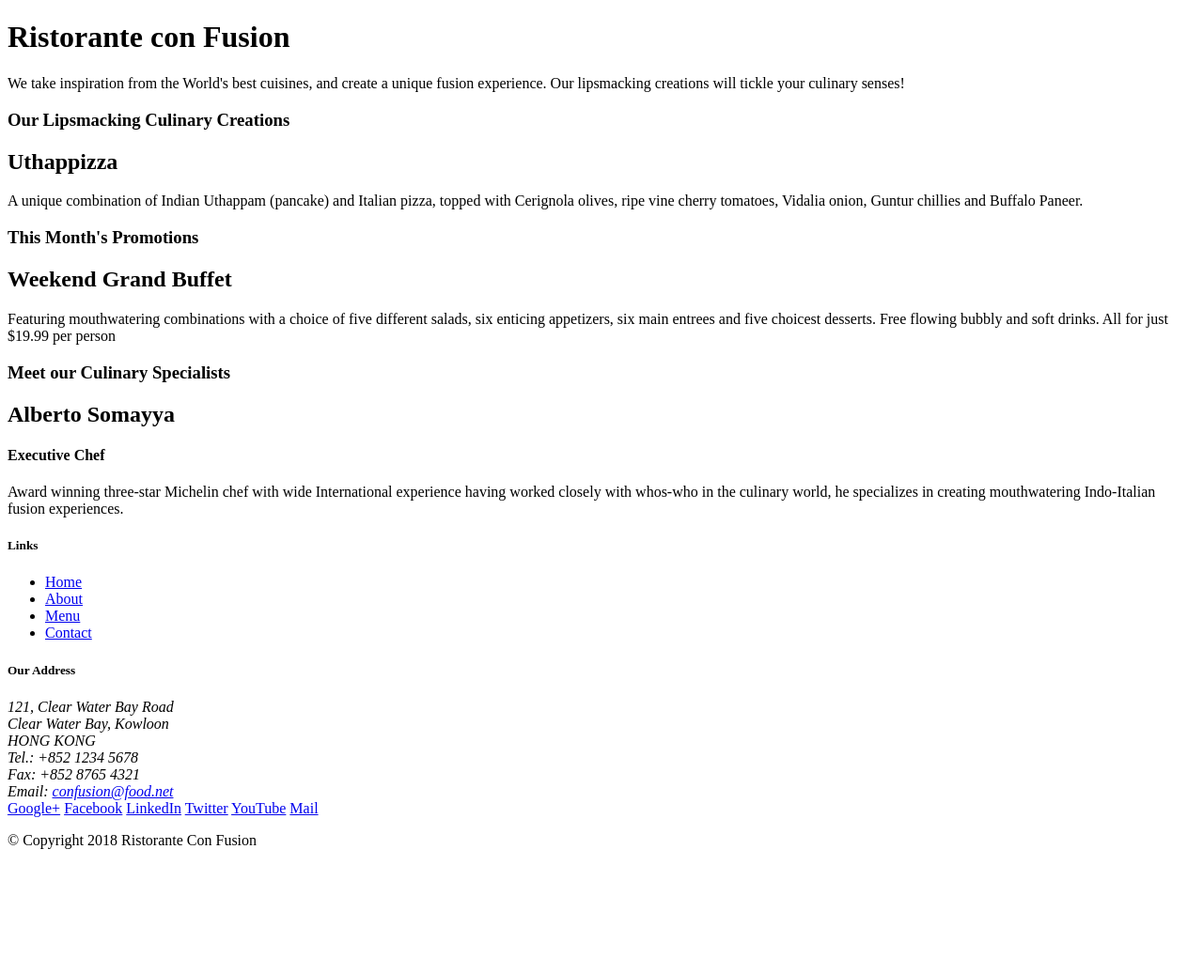
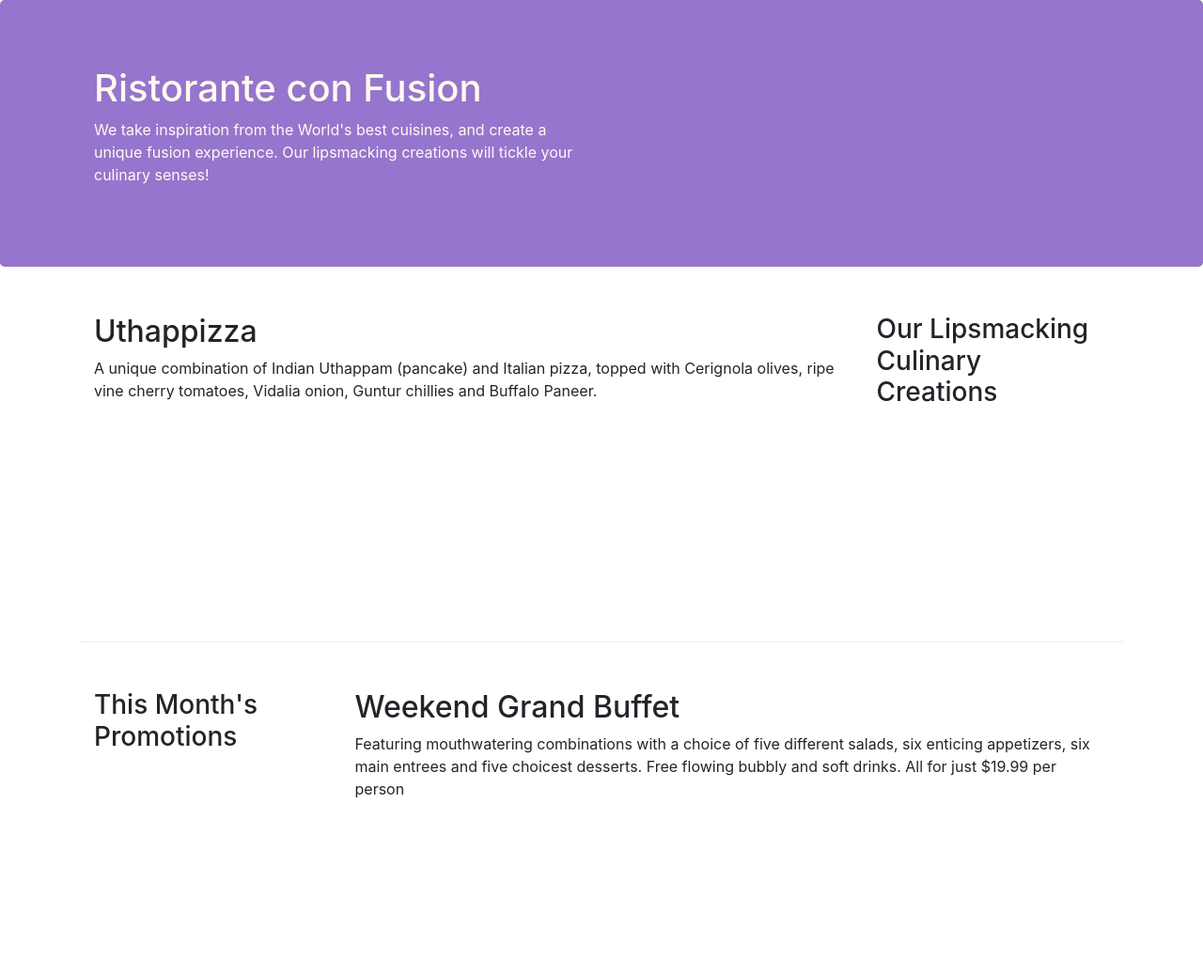
Before and after one commit to teosss/confusion, a website: page index.html in a window 1280 px wide. Shown: the top 1036 px of the page at 94% size. Before the commit the page ends 920 px from the top, so only its background shows below. Drawn offline with nearby package versions, Linux system fonts and the light colour scheme.

Commit message:
Bootstrap Grid Part 2

```diff
--- /dev/null
+++ b/css/style.css
@@ -0,0 +1,30 @@
+.row-header {
+    margin: 0px auto;
+    padding: 0px auto;
+}
+
+.row-content {
+    margin: 0px auto;
+    padding: 50px 0px 50px 0px;
+    border-bottom: 1px ridge;
+    min-height: 400px;
+}
+
+.footer {
+    background: #D1C4E9;
+    margin: 0px color auto;
+    padding: 20px 0px 20px 0px;
+}
+
+.jumbotron {
+    padding: 70px 30px 70px 30px;
+    margin: 0px auto;
+    background: #9575CD;
+    color: floralwhite;
+}
+
+.address {
+    font-size: 80%;
+    margin: 0px;
+    color: #0f0f0f;
+}
--- a/index.html
+++ b/index.html
@@ -2,51 +2,59 @@
 <html lang="en">
 
 <head>
+    <!-- Required meta tags always come first -->
+    <meta charset="utf-8">
+    <meta name="viewport" content="width=device-width, initial-scale=1, shrink-to-fit=no">
+    <meta http-equiv="x-ua-compatible" content="ie=edge">
+
+    <!-- Bootstrap CSS -->
+    <link rel="stylesheet" href="node_modules/bootstrap/dist/css/bootstrap.min.css">
+    <link rel="stylesheet" href="css/style.css">
     <title>Ristorante Con Fusion</title>
 </head>
 
 <body>
 
-    <header>
-        <div>
-            <div>
-                <div>
+    <header class="jumbotron">
+        <div class="container">
+            <div class="row row-header">
+                <div class="col-12 col-sm-6">
                     <h1>Ristorante con Fusion</h1>
                     <p>We take inspiration from the World's best cuisines, and create a unique fusion experience. Our lipsmacking creations will tickle your culinary senses!</p>
                 </div>
-                <div>
+                <div class="col-12 col-sm">
                 </div>
             </div>
         </div>
     </header>
 
-    <div>
-        <div>
-            <div>
+    <div class="container">
+        <div class="row row-content align-item-center">
+            <div class="col-12 col-sm-4 order-sm-last col-md-3">
                 <h3>Our Lipsmacking Culinary Creations</h3>
             </div>
-            <div>
+            <div class="col col-sm  order-sm-first col-md">
                 <h2>Uthappizza</h2>
                 <p>A unique combination of Indian Uthappam (pancake) and Italian pizza, topped with Cerignola olives, ripe vine cherry tomatoes, Vidalia onion, Guntur chillies and Buffalo Paneer.</p>
             </div>
         </div>
 
 
-        <div>
-            <div>
+        <div class="row row-content align-item-center">
+            <div class="col-12 col-sm-4 col-md-3">
                 <h3>This Month's Promotions</h3>
             </div>
-            <div>
+            <div class="col col-sm col-md">
                 <h2>Weekend Grand Buffet</h2>
                 <p>Featuring mouthwatering combinations with a choice of five different salads, six enticing appetizers, six main entrees and five choicest desserts. Free flowing bubbly and soft drinks. All for just $19.99 per person </p>
             </div>
         </div>
 
-        <div>
-            <div>
+        <div class="row row-content align-item-center">
+            <div class="col-12 col-sm-4  order-sm-last col-md-3">
                 <h3>Meet our Culinary Specialists</h3>
             </div>
-            <div>
+            <div class="col col-sm  order-sm-first col-md">
                 <h2>Alberto Somayya</h2>
                 <h4>Executive Chef</h4>
                 <p>Award winning three-star Michelin chef with wide International experience having worked closely with whos-who in the culinary world, he specializes in creating mouthwatering Indo-Italian fusion experiences. </p>
@@ -54,19 +62,19 @@
         </div>
     </div>
 
-    <footer>
-        <div>
-            <div>
-                <div>
+    <footer class="footer">
+        <div class="container">
+            <div class="row">
+                <div class="col-4 offset-1 col-sm-2">
                     <h5>Links</h5>
-                    <ul>
+                    <ul class="list-unstyled">
                         <li><a href="#">Home</a></li>
                         <li><a href="#">About</a></li>
                         <li><a href="#">Menu</a></li>
                         <li><a href="#">Contact</a></li>
                     </ul>
                 </div>
-                <div>
+                <div class="col-7 col-sm-5">
                     <h5>Our Address</h5>
                     <address>
 		              121, Clear Water Bay Road<br>
@@ -77,8 +85,8 @@
 		              Email: <a href="mailto:confusion@food.net">confusion@food.net</a>
 		           </address>
                 </div>
-                <div>
-                    <div>
+                <div class="col-12 col-sm-4">
+                    <div class="text-center">
                         <a href="http://google.com/+">Google+</a>
                         <a href="http://www.facebook.com/profile.php?id=">Facebook</a>
                         <a href="http://www.linkedin.com/in/">LinkedIn</a>
@@ -88,8 +96,8 @@
                     </div>
                 </div>
            </div>
-           <div>
-                <div>
+           <div class="row justify-content-center">
+                <div class="col-auto">
                     <p>© Copyright 2018 Ristorante Con Fusion</p>
                 </div>
            </div>
```
